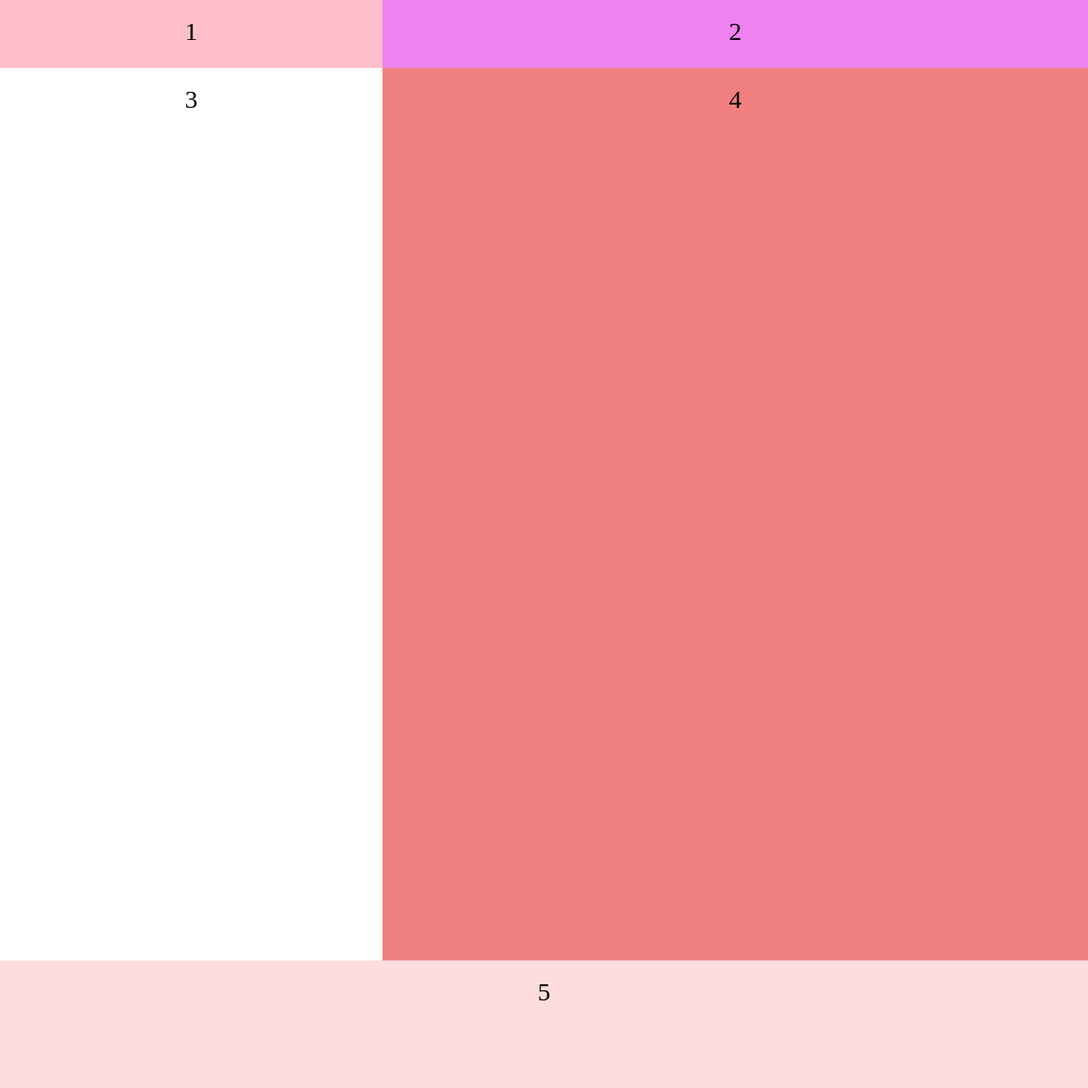
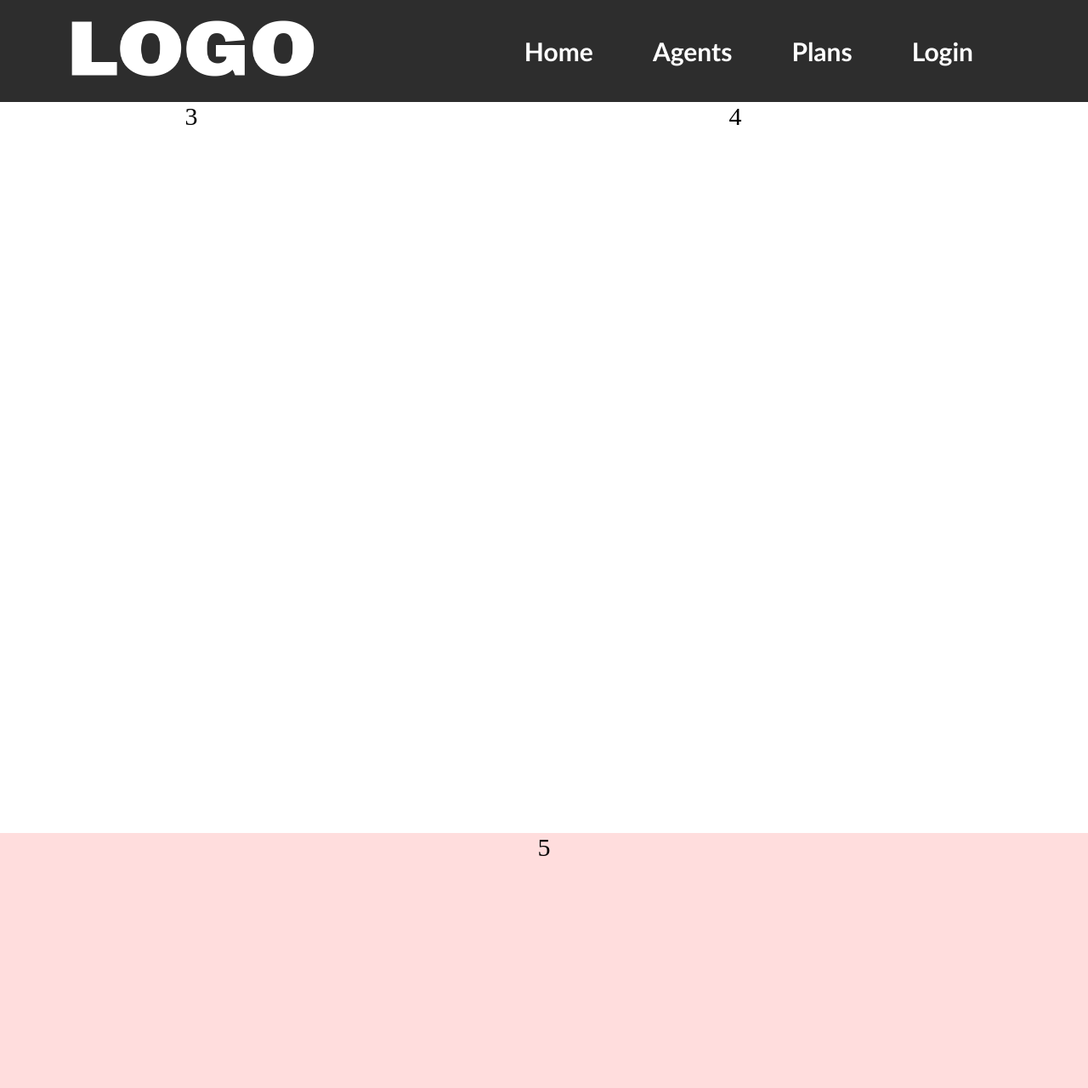
Before and after one commit to gentlsnek/WebTech-Assignment, a PHP site: page /home.html in a window 1280 px wide. Shown: the whole page at 85% size. Run offline with PHP 8.4, Linux system fonts and the light colour scheme.

Commit message:
added basic changes to layout
added some changes to visualize what the final will be

```diff
--- a/htmlcodes/home.html
+++ b/htmlcodes/home.html
@@ -6,8 +6,17 @@
 </head>
 <body>
     <div class="grid-container">
-        <div class="grid-item item1">1</div>
-        <div class="grid-item item2">2</div>
+        <div class="grid-item item1">
+            <img alt="logo" src="dummylogo.png" class="logo">
+        </div>
+        <div class="grid-item item2">
+            <div class="menu">
+                <a href="home.html" class="mbuton home">Home</a>
+                <a href="sale.html" class="mbuton agent">Agents</a>
+                <a href="plans.html" class="mbuton plan">Plans</a>
+                <a href="login.html" class="mbuton login">Login</a>
+            </div>
+        </div>
         <div class="grid-item item3">3</div>
         <div class="grid-item item4">4</div>
         <div class="grid-item item5">5</div>
--- a/htmlcodes/style.css
+++ b/htmlcodes/style.css
@@ -1,36 +1,36 @@
 body{
+  background-color: white;
    margin: 0px;
 }
 .grid-container {
       height: 100vmax;
       display: grid;
       grid-template-columns: 450px auto;
-      grid-template-rows: 80px 1050px;
+      grid-template-rows: 120px auto 300px;
  }
 
 .grid-item {
       background-color: rgba(255, 255, 255, 0.8);
       border: 0px solid rgba(0, 0, 0, 0.8);
-      padding: 20px;
       font-size: 30px;
       text-align: center;
     }
 
     .item1{
-      background-color: pink;
+
+      background-color: rgb(45, 45, 45);
       grid-row: 1;
       grid-column: 1/2;
     }
     .item2{
       grid-column: 2/4;
-      background-color: violet;
+      background-color: rgb(45, 45, 45);
     }
     .item3{
       grid-row: 2;
       grid-column: 1/ 2;
     }
     .item4{
-      background-color: lightcoral;
       grid-row: 2;
       grid-column: 2/ 4;
     }
@@ -39,3 +39,31 @@ body{
       grid-row: 3;
       grid-column: 1/4;
     }
+
+    .logo{
+      padding-top: 0.5rem;
+      width: 300px;
+      height: 100px;
+    }
+
+    .menu{
+
+      padding-right: 100px;
+      height: 120px;
+      display: flex;
+      justify-content:flex-end;
+      list-style: none;
+    }
+    .mbuton{
+      /*padding-bottom: 20px;*/
+      color: rgb(255, 255, 255);
+      font-weight: bolder;
+      font-family: calibri;
+      font-size: 30;
+      margin: 20px;
+      border-radius: 15px;
+      text-decoration: none;
+      padding-right: 15px;
+      padding-left: 15px;
+      align-self: center;
+    }
```
Also changed, not shown: htmlcodes/dummylogo.png (added).
